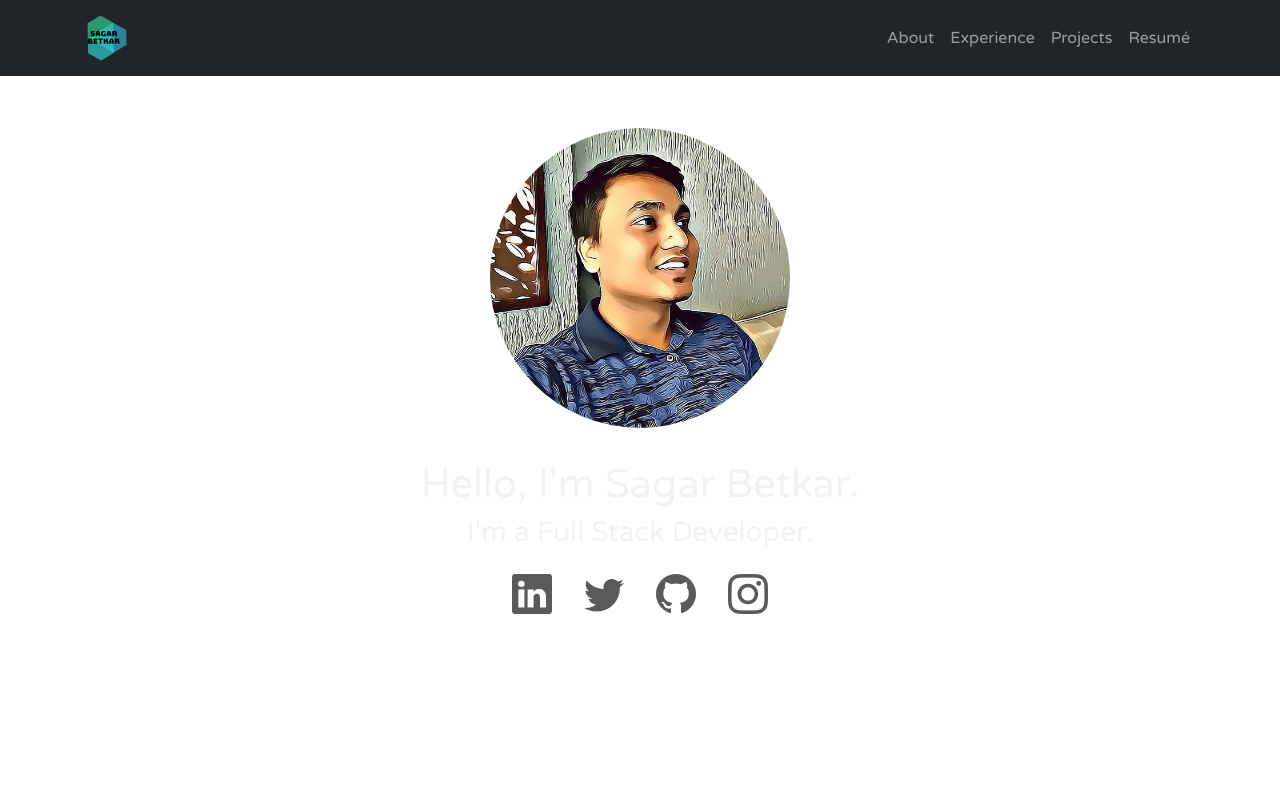
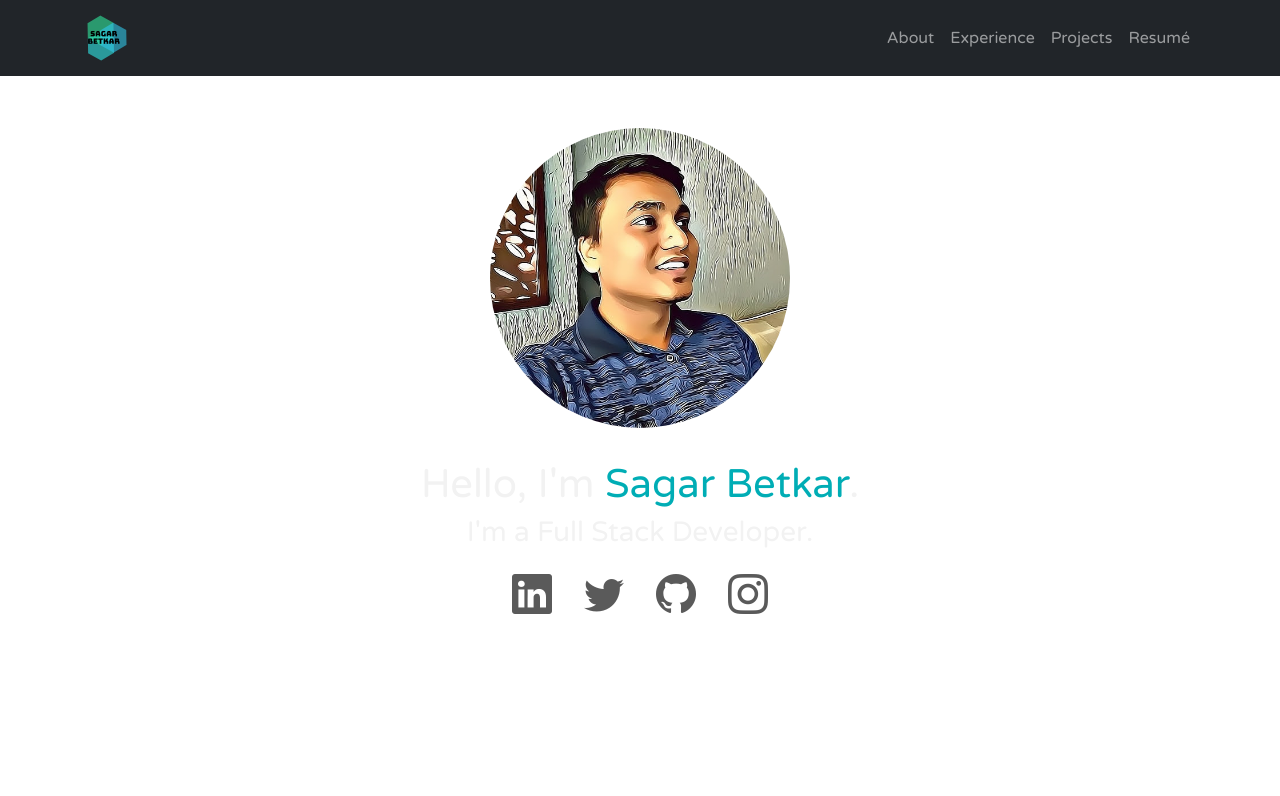
Before and after one commit to sagarbetkar/resume_v2, a Next.js app: page / in a window 1280 px wide. Shown: the top 796 px of the page. Built offline with nearby package versions, Linux system fonts and the light colour scheme.

Commit message:
added color to name

```diff
--- a/components/Footer.js
+++ b/components/Footer.js
@@ -4,7 +4,7 @@ function Footer() {
     return (
         <div>
              <footer className="footer">
-                <span>Created by Sagar Betkar.</span>
+                <span>Created by <b>Sagar Betkar</b>.</span>
             </footer>
         </div>
     )
--- a/components/Profile.js
+++ b/components/Profile.js
@@ -6,7 +6,7 @@ function Profile() {
         <Container id="home" style={{ backgroundColor: "#141414 !important"}} fluid>
             <div className="text-center py-5">
                 <Image className="profile-pic img-fluid" src="/profilePic.jpg" alt="Sagar Betkar" roundedCircle  style={{marginTop: "80px"}}/>
-                <h1 style={{color: "#f2f2f2"}}>Hello, I&apos;m Sagar Betkar.</h1>
+                <h1 style={{color: "#f2f2f2"}}>Hello, I&apos;m <span style={{color: "#00ADB5"}}>Sagar Betkar</span>.</h1>
                 <h3 style={{color: "#f2f2f2"}}>I&apos;m a Full Stack Developer.</h3>
                 <Nav className="justify-content-center">
                   <Nav.Link href="https://www.linkedin.com/in/sagarbetkar/" target="_blank">
```
